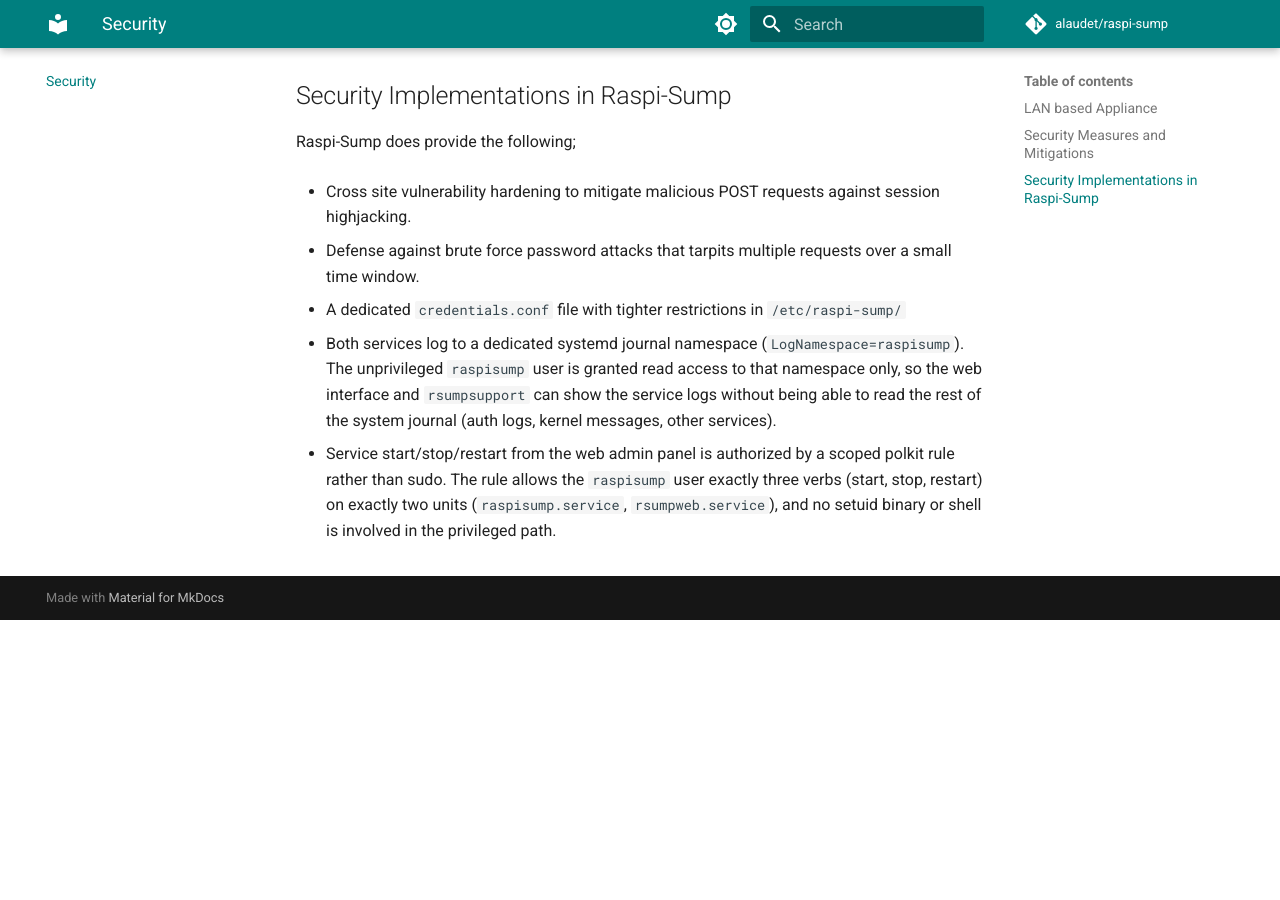
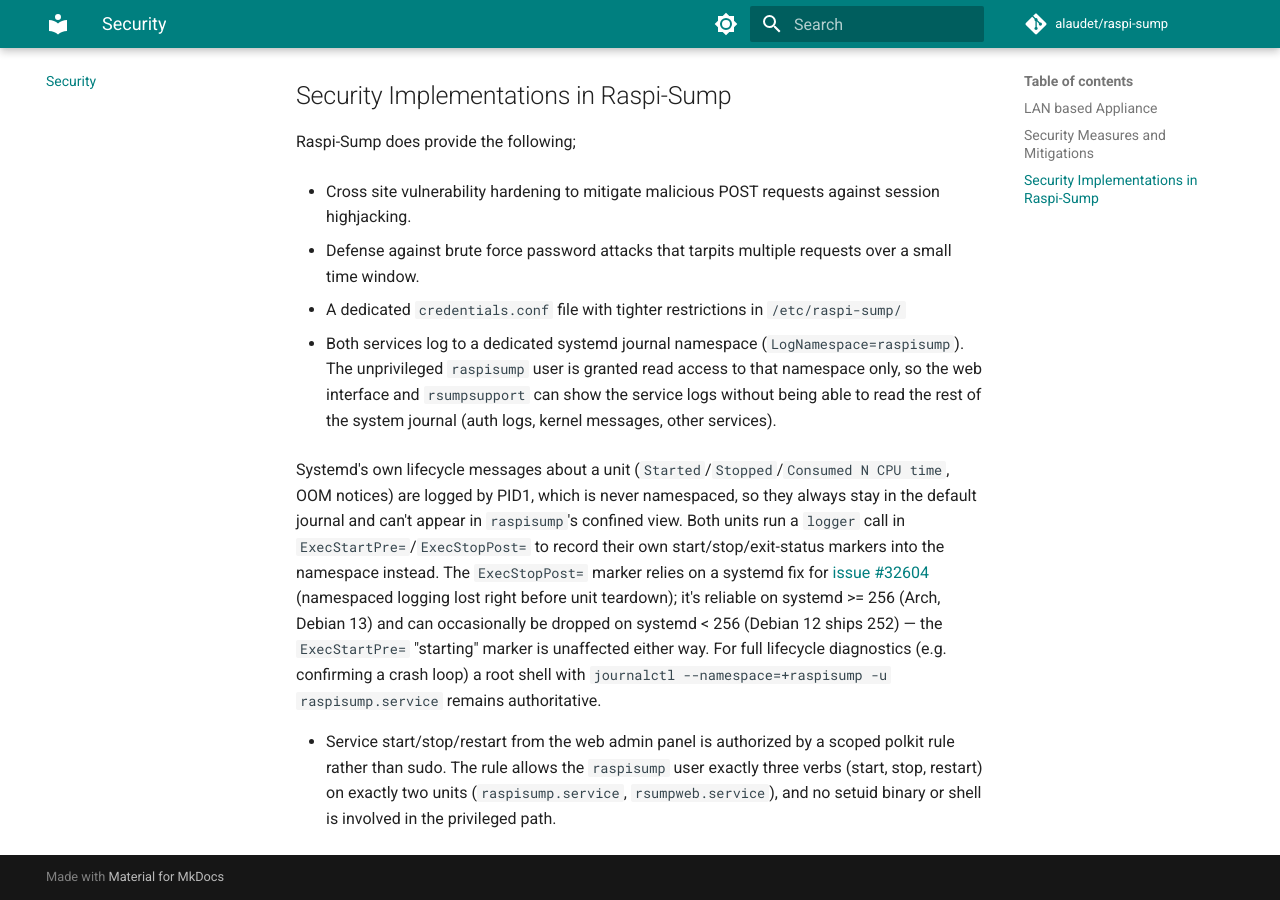
Before and after one commit to alaudet/raspi-sump, an MkDocs documentation site: the page built from docs/security.md, in a window 1280 px wide and 900 px high, scrolled down 1184 px. Built offline with MkDocs 1.6.1 and Material for MkDocs 9.7.7, drawn with Linux system fonts in a browser that asks for light colours; comment, search, counter and statistics services are not loaded; before the commit the page ends 1804 px from its top, so only the background shows below that.

Commit message:
Log unit start/stop markers into the raspisump journal namespace
systemd's own lifecycle messages about a unit -- "Started X.service",
"Stopped X.service", "Consumed N CPU time...", OOM notices -- are
logged by PID1, which runs in the host's default mount namespace and
is never forked per-unit. LogNamespace=raspisump (added in the
previous commit) only redirects logging for processes systemd forks
for the unit itself, so those PID1-authored lines always stay in the
default journal and are invisible to a reader confined to the
raspisump namespace.

Add an ExecStartPre=/ExecStopPost= logger call to each unit so it
records its own start/stop markers. ExecStartPre=/ExecStopPost= share
the unit's private mount namespace with ExecStart=, so their syslog()
calls are redirected into the same journal namespace.

```diff
--- a/docs/security.md
+++ b/docs/security.md
@@ -42,4 +42,6 @@
 
 * Both services log to a dedicated systemd journal namespace (`LogNamespace=raspisump`). The unprivileged `raspisump` user is granted read access to that namespace only, so the web interface and `rsumpsupport` can show the service logs without being able to read the rest of the system journal (auth logs, kernel messages, other services).
 
+  Systemd's own lifecycle messages about a unit (`Started`/`Stopped`/`Consumed N CPU time`, OOM notices) are logged by PID1, which is never namespaced, so they always stay in the default journal and can't appear in `raspisump`'s confined view. Both units run a `logger` call in `ExecStartPre=`/`ExecStopPost=` to record their own start/stop/exit-status markers into the namespace instead. The `ExecStopPost=` marker relies on a systemd fix for [issue #32604](https://github.com/systemd/systemd/issues/32604) (namespaced logging lost right before unit teardown); it's reliable on systemd >= 256 (Arch, Debian 13) and can occasionally be dropped on systemd < 256 (Debian 12 ships 252) — the `ExecStartPre=` "starting" marker is unaffected either way. For full lifecycle diagnostics (e.g. confirming a crash loop) a root shell with `journalctl --namespace=+raspisump -u raspisump.service` remains authoritative.
+
 * Service start/stop/restart from the web admin panel is authorized by a scoped polkit rule rather than sudo. The rule allows the `raspisump` user exactly three verbs (start, stop, restart) on exactly two units (`raspisump.service`, `rsumpweb.service`), and no setuid binary or shell is involved in the privileged path.
```
Also changed, not shown: 2 other files.
